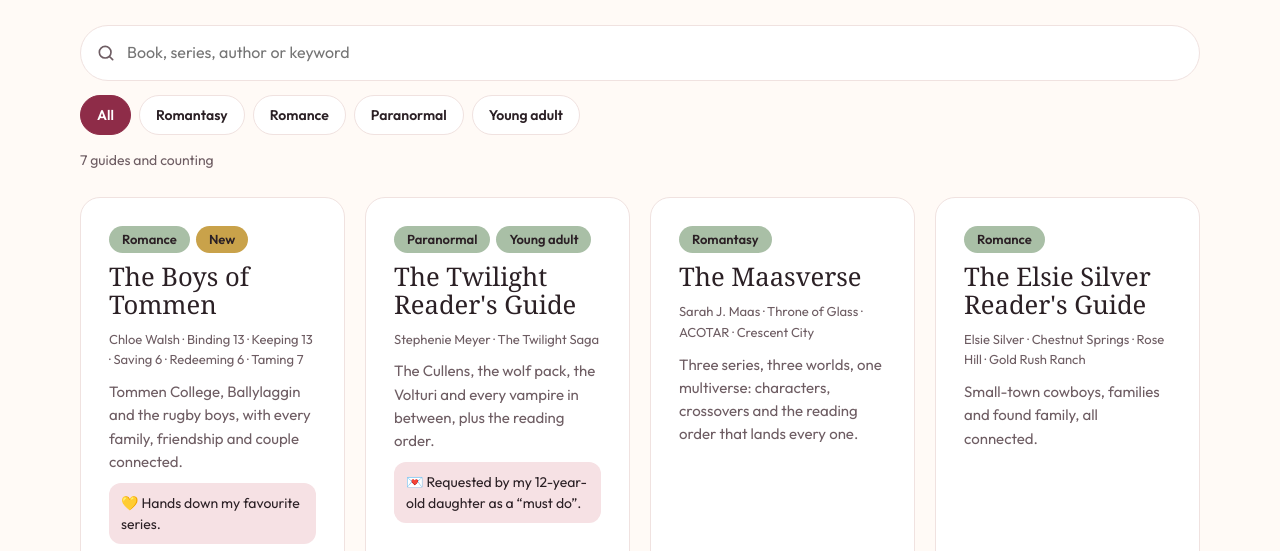
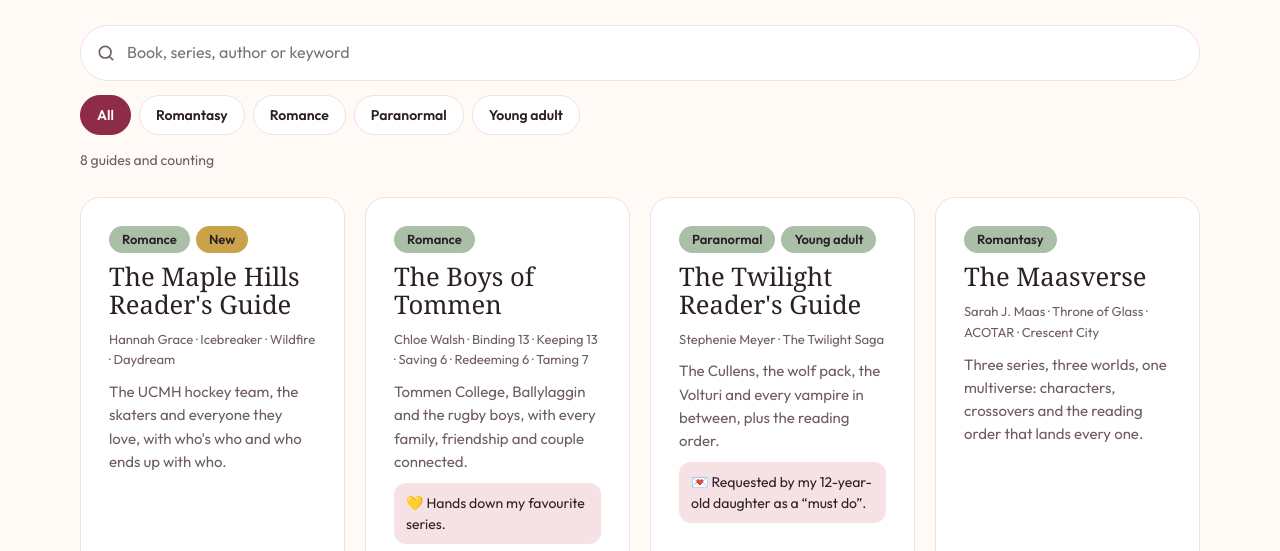
Before and after one commit to bambictz/bambictz.github.io, a plain HTML site: page index.html in a window 1280 px wide. Both pictures are taken after a click on the link "Guides". Shown: the part 249-800 px from the top of the page. Drawn offline with Linux system fonts and the light colour scheme; a web font is replaced by a local one.

Commit message:
Add files via upload

```diff
--- a/index.html
+++ b/index.html
@@ -451,9 +451,17 @@
              data-themes = the filter chips it shows under (romantasy, romance, paranormal, ya).
              data-keywords = extra search words (book titles, places, character names) that aren't already on the card.
              Move the "New" tag to whichever guide is newest. -->
+        <a class="card" href="maple-hills/" data-themes="romance"
+           data-keywords="maple hills hannah grace icebreaker wildfire daydream book 4 ucmh hockey figure skating college sports anastasia allen nate hawkins russ callahan aurora roberts henry turner halle jacobs titans">
+          <span class="tags"><span class="tag">Romance</span><span class="tag tag-new">New</span></span>
+          <h3>The Maple Hills Reader's Guide</h3>
+          <span class="meta">Hannah Grace · Icebreaker · Wildfire · Daydream</span>
+          <p>The UCMH hockey team, the skaters and everyone they love, with who's who and who ends up with who.</p>
+          <span class="go">Open the guide →</span>
+        </a>
         <a class="card" href="The-boys-of-tommen/" data-themes="romance"
            data-keywords="boys of tommen tommen college chloe walsh binding 13 keeping 13 saving 6 redeeming 6 taming 7 releasing 10 johnny kavanagh shannon lynch joey aoife gibsie claire lizzie hughie ballylaggin cork ireland irish rugby contemporary">
-          <span class="tags"><span class="tag">Romance</span><span class="tag tag-new">New</span></span>
+          <span class="tags"><span class="tag">Romance</span></span>
           <h3>The Boys of Tommen</h3>
           <span class="meta">Chloe Walsh · Binding 13 · Keeping 13 · Saving 6 · Redeeming 6 · Taming 7</span>
           <p>Tommen College, Ballylaggin and the rugby boys, with every family, friendship and couple connected.</p>
@@ -648,11 +656,14 @@ document.getElementById('year').textContent = new Date().getFullYear();
   cards.forEach(c => { c._text = ' ' + norm(c.textContent + ' ' + (c.dataset.keywords || '') + ' ' + (c.dataset.themes || '')) + ' '; });
   let theme = 'all';
   function apply(){
-    const words = norm(input.value).split(' ').filter(Boolean);
+    const q = norm(input.value);
+    const words = q.split(' ').filter(Boolean);
+    // If the whole phrase matches somewhere (e.g. "hannah grace"), show only those guides
+    const phrase = words.length > 1 && cards.some(c => c._text.includes(' ' + q));
     let shown = 0;
     cards.forEach(c => {
       const themeOk = theme === 'all' || (c.dataset.themes || '').split(' ').includes(theme);
-      const textOk = words.every(w => c._text.includes(' ' + w) || c._text.includes(w));
+      const textOk = phrase ? c._text.includes(' ' + q) : words.every(w => c._text.includes(w));
       c.hidden = !(themeOk && textOk);
       if(!c.hidden) shown++;
     });
```
